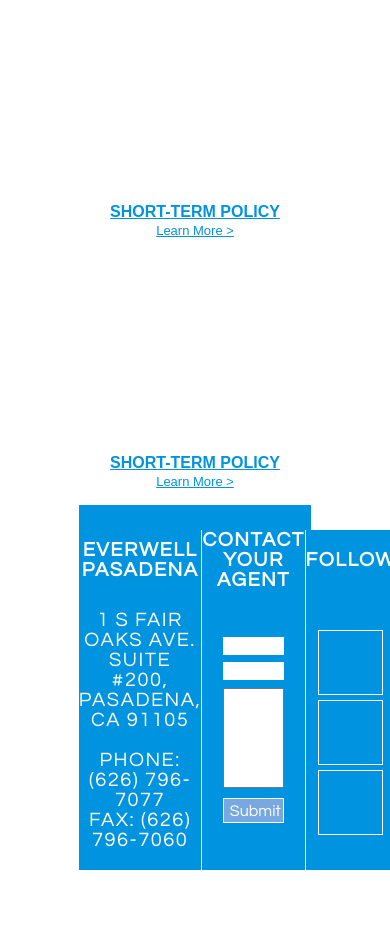
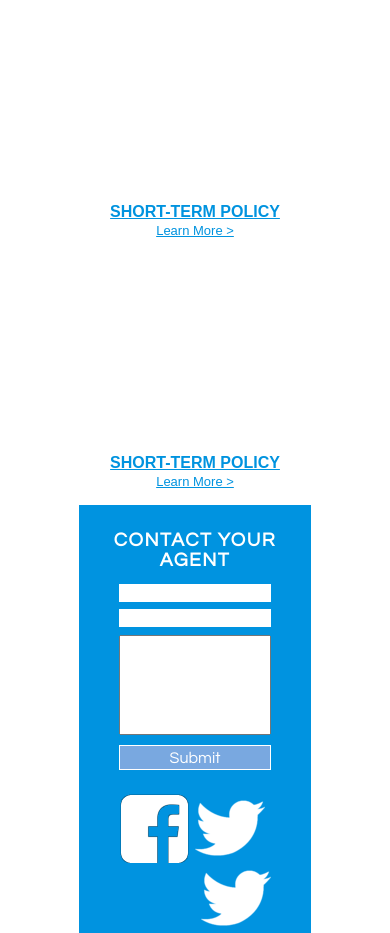
Before and after one commit to JoeCrilly/Everwell_Enrollments, a plain HTML site: page everwell.html in a window 390 px wide. Shown: the part 3350-4283 px from the top of the page. Before the commit the page ends 4235 px from the top, so only its background shows below. Drawn offline with Linux system fonts and the light colour scheme.

Commit message:
.css and .html for footer changed for mobile

```diff
--- a/everwell.css
+++ b/everwell.css
@@ -256,9 +256,9 @@ footer {
 
 .footerContain {
 	width: 75%;
-	height: 300px;
+	height: 325px;
 	margin: auto;
-	padding-top: 25px;
+	padding-top: 30px;
 	background-color: #0093e0;
 }
 
@@ -277,7 +277,7 @@ table {
 }
 
 th {
-	font-size: 20px;
+	font-size: 120%;
 }
 
 td {
@@ -285,14 +285,18 @@ td {
 }
 
 td > p {
-	font-size: 20px;
+	font-size: 100%;
 }
 
-/* fix spacing between h1 and td after fixing the inputs */
+/* !!fix spacing between th and td after fixing the inputs!! */
+
+/* COLUMN 1 */
 
 .column1 {
 	width: 30%;
 }
+
+/* COLUMN 2 */
 
 .column2 {
 	width: 50%;
@@ -310,13 +314,13 @@ form > p {
 }
 
 input {
-	width: 60%;
+	width: 65%;
 	height: 18px;
 	border: 1px solid white;
 }
 
 textarea {
-	width: 60%;
+	width: 65%;
 	height: 100px;
 	resize: none;
 }
@@ -324,22 +328,67 @@ textarea {
 input[name = "btnsubmit"] {
 	height: 25px;
 	font-family: "Century Gothic";
-	font-size: 1em;
+	font-size: 100%;
 	color: white;
 	background-color: #79a8e0;
 	border: 1px solid white;
 }
 
+.mobCol {
+	display: none;
+}
+
+/* COLUMN 3 */
+
 .column3 {
 	width: 20%;
 }
 
-.image1, .image2, .image3 {
+.column3 img {
 	width: 65px;
 	height: 65px;
 	/** spacing between widgets **/
 	margin-top: 5px;
 	margin-right: auto;
 	margin-left: auto;
-	border: 1px solid white;
 }
+
+/*** MEDIA QUERY BEGINS ***/
+@media(max-width: 1080px) {
+ .footerContain {
+	padding-top: 25px;
+ }
+}
+
+@media(max-width: 800px) {
+ /* COLUMN 1 */
+ .column1 {
+	display: none;
+ }
+
+ .column2 {
+	border: none;
+ }
+
+ .column3 {
+	display: none;
+ }
+
+/* COLUMN 3 */
+ .mobCol {
+	height: 100px;
+	padding-top: 10px;
+
+	display: block;
+ }
+
+ .mobCol > div {
+	width: 65%;
+	margin: auto;
+ }
+
+}
+
+@media(max-width: 515px) {
+
+}
--- a/everwell.html
+++ b/everwell.html
@@ -2,6 +2,7 @@
 <html lang="en">
 <head>
 	<meta charset="UTF-8">
+	<meta name="viewport" content="initial-scale=1">
 	<title>Everwell</title>
 
 <link rel="stylesheet" type="text/css" href="everwell.css"/>
@@ -232,11 +233,24 @@
 					</form>
 				</td>
 				<td class = "column3">
-					<div class = "image1">
+					<div>
+						<img alt = "Fb Image" src = "images/contact-us-fb.png" />
 					</div>
-					<div class = "image2">
+					<div>
+						<img alt = "Twitter Image" src = "images/contact-us-twitter.png" />
 					</div>
 					<div class = "image3">
+						<img alt = "Instagram Image" src = "images/contact-us-twitter.png" />
+					</div>
+				</td>
+			</tr>
+				<!--- ONLY VISIBLE ON MOBILE --->
+			<tr>
+				<td class = "mobCol">
+					<div>
+						<img src = "images/contact-us-fb.png" align = "left" />
+						<img src = "images/contact-us-twitter.png" align = "middle" />
+						<img src = "images/contact-us-twitter.png" align = "right" />
 					</div>
 				</td>
 			</tr>
@@ -245,8 +259,4 @@
 </footer>
 
 
-
-
-
-
 </html>
```
Also changed, not shown: 1 other file.
